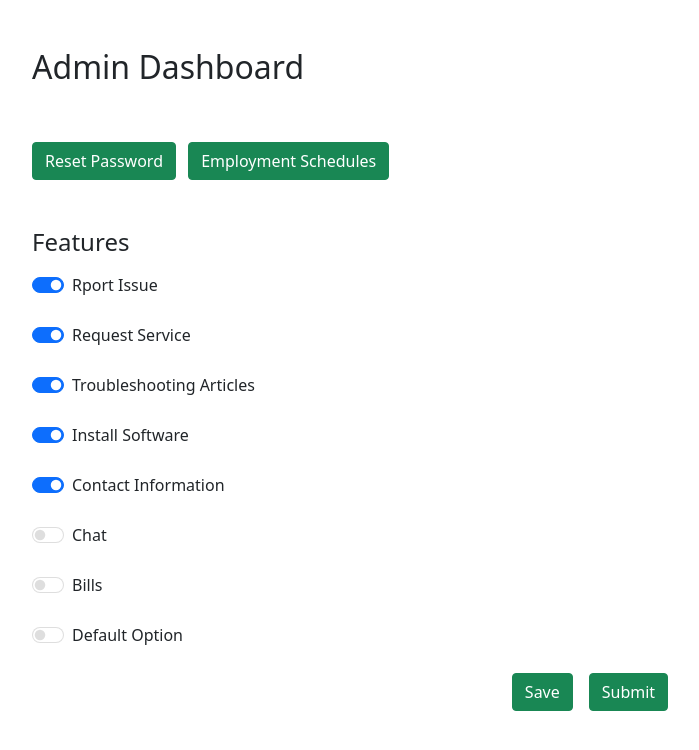
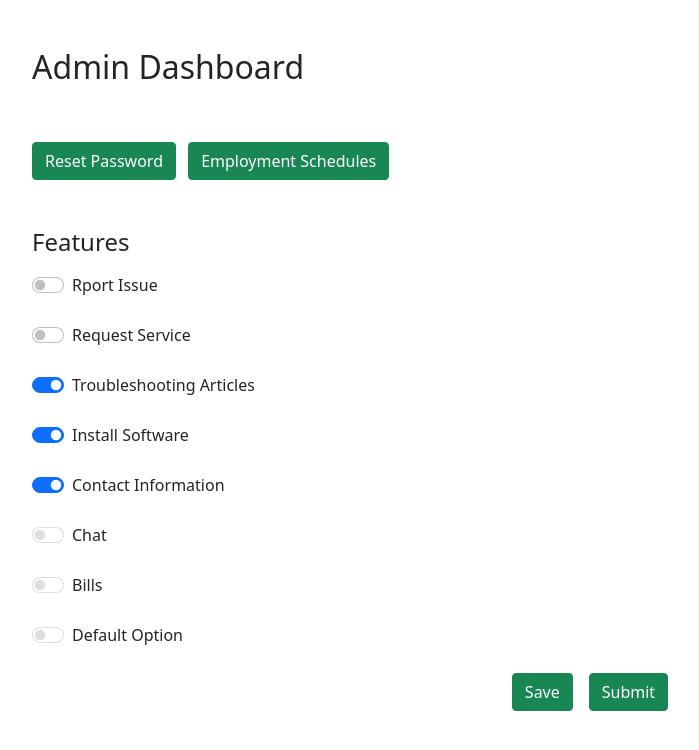
Before and after one commit to IsabellaDev/PRJ666NAA_Group09, a React (Create React App) app in the folder its/: page /managementconsole in a window 1280 px wide. Shown: the top 750 px of the page, without its empty margins (50-749 px from the left). Built offline with nearby package versions, Linux system fonts and the light colour scheme; the HTML template or start-up script is replaced by a standard one.

Commit message:
added routing

```diff
--- a/its/package.json
+++ b/its/package.json
@@ -6,11 +6,12 @@
     "@testing-library/jest-dom": "^5.14.1",
     "@testing-library/react": "^11.2.7",
     "@testing-library/user-event": "^12.8.3",
-    "bootstrap": "^5.1.0",
+    "bootstrap": "^5.1.1",
     "bootstrap-toggle": "^2.2.2",
     "react": "^17.0.2",
-    "react-bootstrap": "^2.0.0-beta.6",
+    "react-bootstrap": "^2.0.0-rc.0",
     "react-dom": "^17.0.2",
+    "react-router-dom": "^5.3.0",
     "react-scripts": "4.0.3",
     "web-vitals": "^1.1.2"
   },
--- a/its/src/App.js
+++ b/its/src/App.js
@@ -1,30 +1,26 @@
-import logo from './logo.svg';
+import { Switch, Route } from 'react-router-dom';
+
 import './App.css';
 
+import Home from './Component/Home';
 import ManagementConsole from './Component/ManagementConsole';
 
 function App() {
   return (
-    <div className="App">
-      {/* <header className="App-header">
-        <img src={logo} className="App-logo" alt="logo" />
-        <p>
-          Edit <code>src/App.js</code> and save to reload.
-        </p>
-        <a
-          className="App-link"
-          href="https://reactjs.org"
-          target="_blank"
-          rel="noopener noreferrer"
-        >
-          Learn React
-        </a>
-      </header> */
-      // management console page
-      <ManagementConsole />
+    <Switch>
+      <Route exact path="/">
+        <Home />
+      </Route>
 
-      }
-    </div>
+      <Route exact path="/managementconsole">
+        <ManagementConsole />
+      </Route>
+
+
+    </Switch>
+
+
+
   );
 }
 
--- /dev/null
+++ b/its/src/Component/Home.js
@@ -0,0 +1,6 @@
+export default function Home(){
+    return (
+        <h2>HOME</h2>
+    )
+
+}
--- a/its/src/Component/ManagementConsole.jsx
+++ b/its/src/Component/ManagementConsole.jsx
@@ -13,7 +13,7 @@ function ManagementConsole() {
             <div class="col-md-7 col-lg-8">
                 <h4 class="mb-3">Features</h4>
                 <div class="form-check form-switch" >
-                    <input class="form-check-input" type="checkbox" id="flexSwitchCheckChecked" checked />
+                    <input class="form-check-input" type="checkbox" id="flexSwitchCheckChecked" />
                     <label class="form-check-label" for="flexSwitchCheckChecked"
                     >Rport Issue
                         <a href="#"><i class="bi-pencil-fill"></i></a>
@@ -22,7 +22,7 @@ function ManagementConsole() {
                 <div class="col-4">
                     <div class="form-check form-switch">
                         <label class="form-check-label" for="flexSwitchCheckChecked"
-                        >Request Service <input class="form-check-input" type="checkbox" id="flexSwitchCheckChecked" checked />
+                        >Request Service <input class="form-check-input" type="checkbox" id="flexSwitchCheckChecked" />
                             <a href="#"><i class="bi-pencil-fill"></i></a>
                         </label>
                     </div>
--- a/its/src/index.js
+++ b/its/src/index.js
@@ -1,5 +1,7 @@
 import React from 'react';
 import ReactDOM from 'react-dom';
+import { BrowserRouter } from 'react-router-dom';
+
 import './index.css';
 import App from './App';
 import reportWebVitals from './reportWebVitals';
@@ -7,7 +9,9 @@ import 'bootstrap/dist/css/bootstrap.css';
 
 ReactDOM.render(
   <React.StrictMode>
-    <App />
+    <BrowserRouter>
+      <App />
+    </BrowserRouter>
   </React.StrictMode>,
   document.getElementById('root')
 );
```
Also changed, not shown: 1 other file (tests, documents, lock files or other folders).
